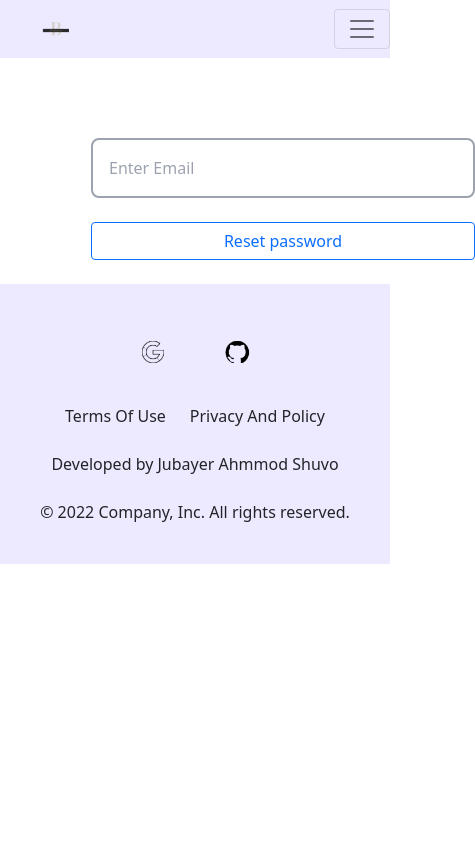
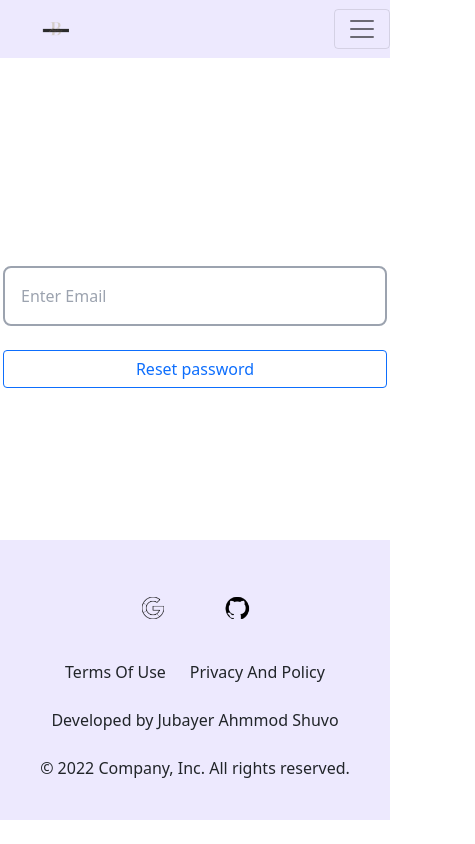
Before and after one commit to JubayerAhmmodShuvo/BookHouse-Client, a React (Create React App) app: page /forgotpass in a window 390 px wide. Shown: the whole page, 475 px wide, since content can reach past the window. Built offline with nearby package versions, Linux system fonts and the light colour scheme; no server answers.

Commit message:
doing responsive

```diff
--- a/src/components/Pages/ForgotPass/ForgotPass.js
+++ b/src/components/Pages/ForgotPass/ForgotPass.js
@@ -1,8 +1,9 @@
-import React, { useEffect, useState } from "react";
-import { useSendPasswordResetEmail } from "react-firebase-hooks/auth";
-import auth from "../../../Firebase.init";
+import React, { useEffect, useState } from 'react';
+import { useSendPasswordResetEmail } from 'react-firebase-hooks/auth';
+import auth from '../../../Firebase.init';
 import { toast, ToastContainer } from "react-toastify";
-import "react-toastify/dist/ReactToastify.css";
+ import "react-toastify/dist/ReactToastify.css";
+
 
 const ForgotPass = () => {
   const [email, setEmail] = useState("");
@@ -20,7 +21,7 @@ const ForgotPass = () => {
   }, [error]);
 
   return (
-    <div className="mx-auto w-52 mt-20 ">
+    <div className="mx-auto w-96 py-32 mt-20 " >
       <input
         className=" w-96 p-3  border-2 border-gray-400 rounded-lg focus:outline-none focus:border-red-500"
         type="email"
@@ -29,9 +30,9 @@ const ForgotPass = () => {
         placeholder="Enter Email"
       />
       <br />
-      <ToastContainer />
+     <ToastContainer />
       <button
-        className="btn btn-outline-primary my-4 w-96 "
+        className="btn btn-outline-primary my-4 w-96  "
         onClick={async () => {
           await sendPasswordResetEmail(email);
           setEmail(" ");
```
